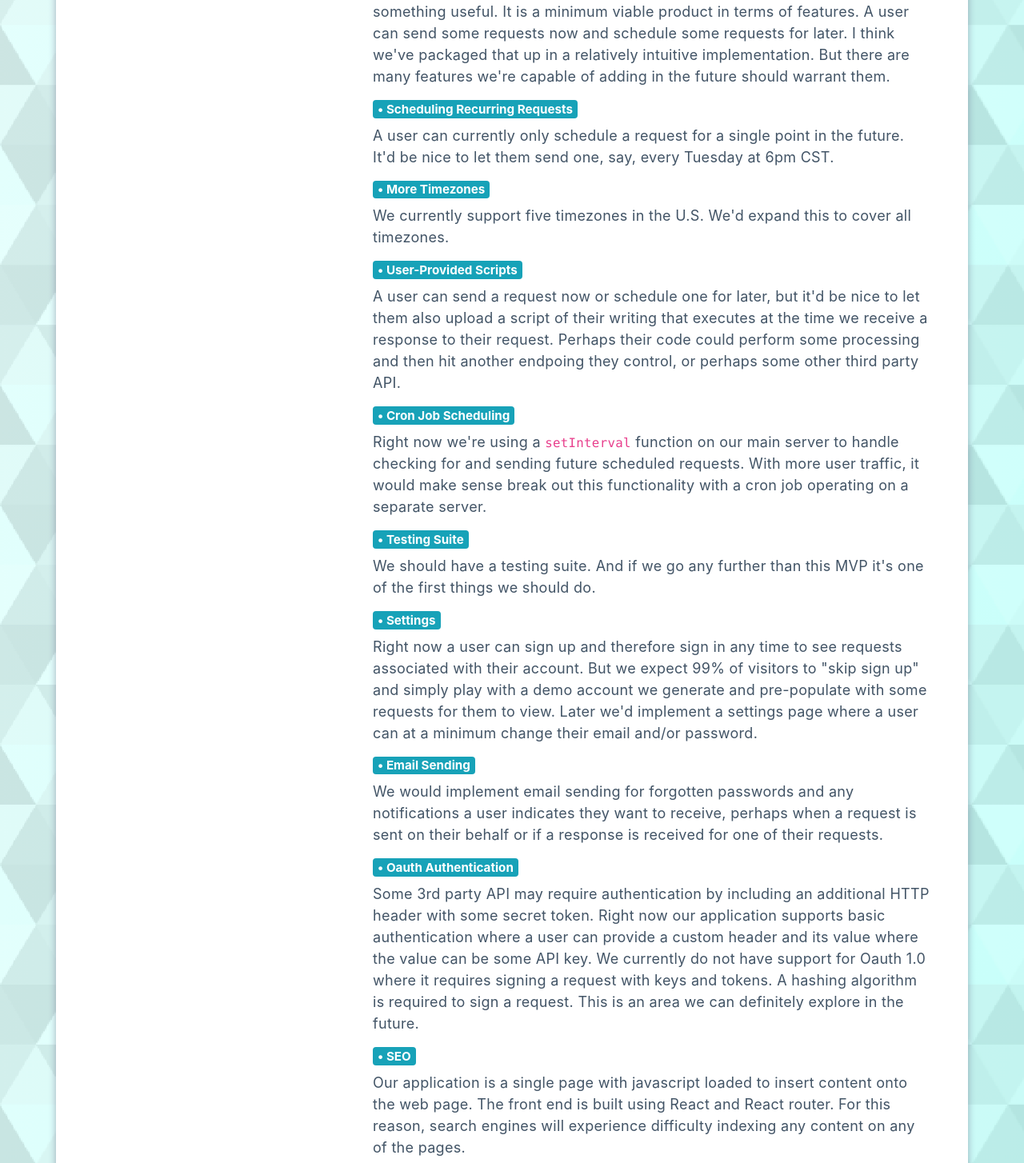
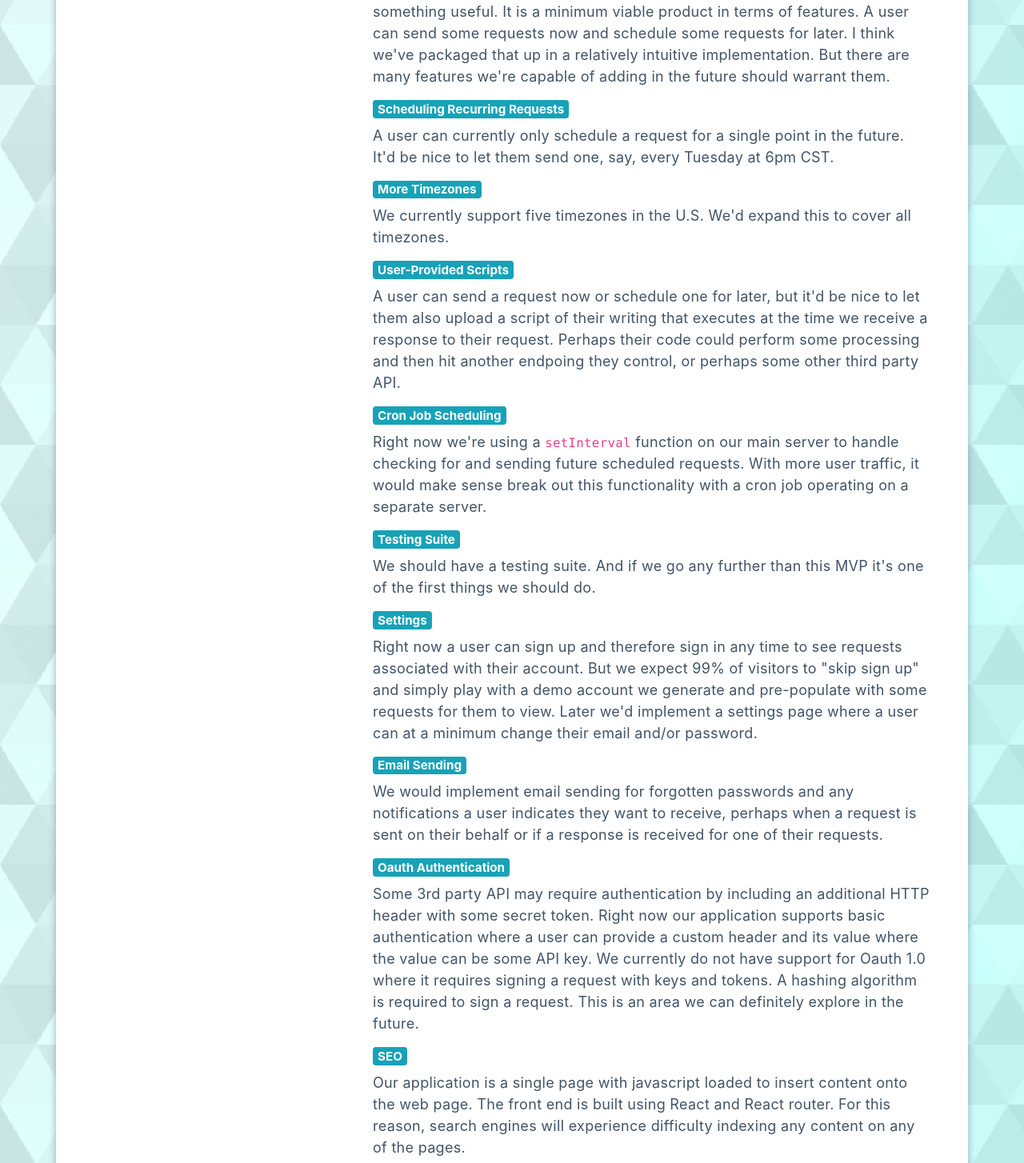
Before and after one commit to arncrn/api-queue, a React (Create React App) app: page /docs in a window 1280 px wide. Shown: the part 8369-9823 px from the top of the page at 80% size. Built offline with nearby package versions, Linux system fonts and the light colour scheme; no server answers.

Commit message:
fixed badges, container width, and small adjustment to docs page

```diff
--- a/src/components/dashboard/form-top/Url.js
+++ b/src/components/dashboard/form-top/Url.js
@@ -45,7 +45,7 @@ class Url extends Component {
           <Col lg={10} xs={9}>
             <InputGroup>
               <InputGroup.Prepend>
-                <InputGroup.Text>URL</InputGroup.Text>
+                <InputGroup.Text>url</InputGroup.Text>
               </InputGroup.Prepend>
               <Form.Control
                 type="text"
--- a/src/components/pages/Docs.js
+++ b/src/components/pages/Docs.js
@@ -645,7 +645,7 @@ const Docs = () => {
 
           <Row id="recurringRequests">
             <Badge className="step mb-2" variant="info">
-              • Scheduling Recurring Requests
+              Scheduling Recurring Requests
             </Badge>
           </Row>
           <Row>
@@ -658,7 +658,7 @@ const Docs = () => {
 
           <Row id="moreTimezones">
             <Badge className="step mb-2" variant="info">
-              • More Timezones
+              More Timezones
             </Badge>
           </Row>
           <Row>
@@ -670,7 +670,7 @@ const Docs = () => {
 
           <Row id="userScripts">
             <Badge className="step mb-2" variant="info">
-              • User-Provided Scripts
+              User-Provided Scripts
             </Badge>
           </Row>
           <Row>
@@ -686,7 +686,7 @@ const Docs = () => {
 
           <Row id="cronJob">
             <Badge className="step mb-2" variant="info">
-              • Cron Job Scheduling
+              Cron Job Scheduling
             </Badge>
           </Row>
           <Row>
@@ -700,7 +700,7 @@ const Docs = () => {
 
           <Row id="testing">
             <Badge className="step mb-2" variant="info">
-              • Testing Suite
+              Testing Suite
             </Badge>
           </Row>
           <Row>
@@ -712,7 +712,7 @@ const Docs = () => {
 
           <Row id="settings">
             <Badge className="step mb-2" variant="info">
-              • Settings
+              Settings
             </Badge>
           </Row>
           <Row>
@@ -728,7 +728,7 @@ const Docs = () => {
 
           <Row id="email">
             <Badge className="step mb-2" variant="info">
-              • Email Sending
+              Email Sending
             </Badge>
           </Row>
           <Row>
@@ -741,7 +741,7 @@ const Docs = () => {
           </Row>
           <Row id="email">
             <Badge className="step mb-2" variant="info">
-              • Oauth Authentication
+              Oauth Authentication
             </Badge>
           </Row>
           <Row>
@@ -758,7 +758,7 @@ const Docs = () => {
           </Row>
           <Row id="email">
             <Badge className="step mb-2" variant="info">
-              • SEO
+              SEO
             </Badge>
           </Row>
           <Row>
--- a/src/css/index.css
+++ b/src/css/index.css
@@ -87,7 +87,8 @@ dt {
 .container-style {
   box-shadow: 0px 3px 8px 0px rgba(94, 94, 123, 0.5);
   border-radius: 8px;
-  max-width: 93%;
+  max-width: 1150px;
+  width: 93%;
 }
 
 .logo {
@@ -141,7 +142,6 @@ p {
   font-size: 95% !important;
   white-space: break-spaces !important;
   text-align: left !important;
-  line-height: 2;
 }
 
 .sub-doc-item {
```
